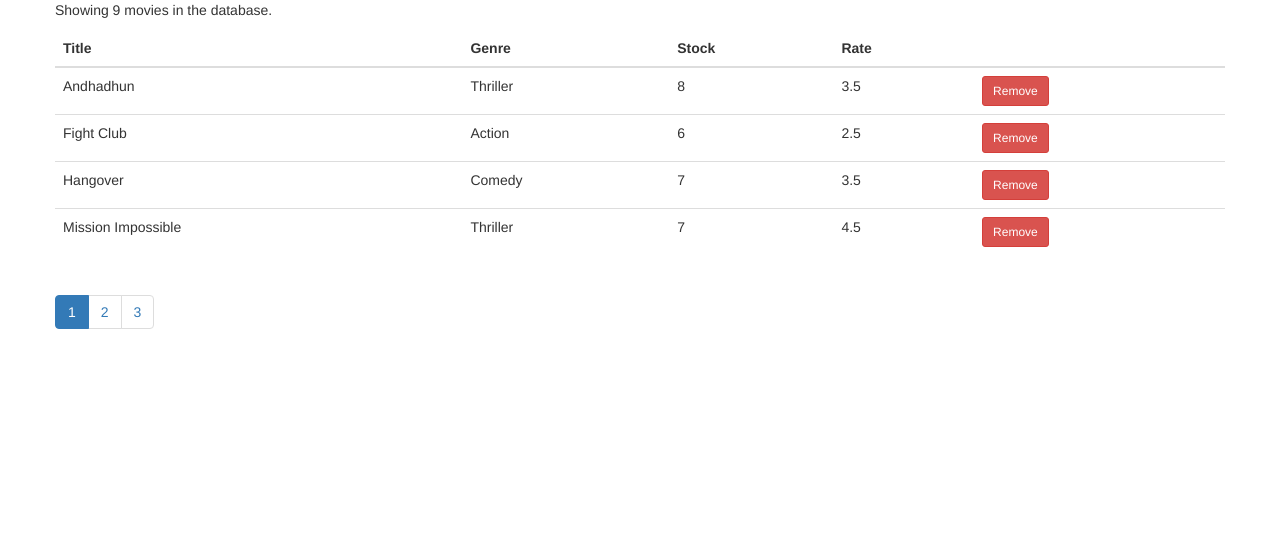
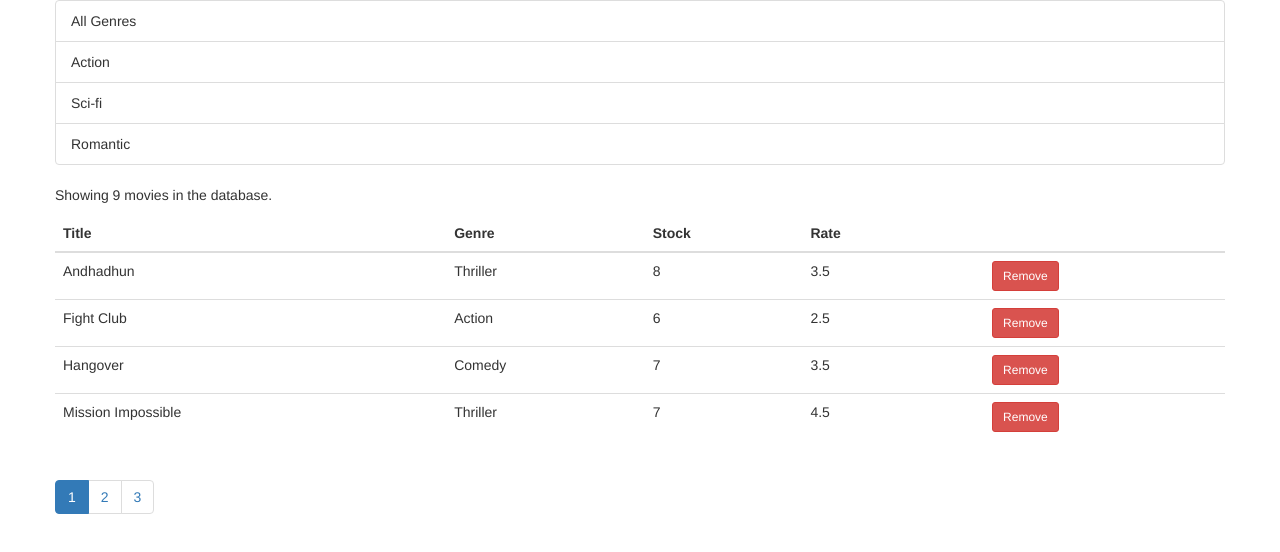
Before and after one commit to anjumriashat/movie-service, a React (Create React App) app: page / in a window 1280 px wide. Shown: the top 552 px of the page. Built offline with nearby package versions, Linux system fonts and the light colour scheme.

Commit message:
added like and group list

```diff
--- /dev/null
+++ b/src/components/common/like.jsx
@@ -0,0 +1,16 @@
+import React from "react";
+
+const Like = props => {
+  let classes = "fa fa-heart";
+  if (!props.liked) classes += "-o";
+  return (
+    <i
+      onClick={props.onClick}
+      style={{ cursor: "pointer" }}
+      className={classes}
+      aria-hidden="true"
+    />
+  );
+};
+
+export default Like;
--- /dev/null
+++ b/src/components/common/listGroup.jsx
@@ -0,0 +1,32 @@
+import React from "react";
+
+const ListGroup = ({
+  items,
+  textProperty,
+  valueProperty,
+  selectedItem,
+  onItemSelect
+}) => {
+  return (
+    <ul className="list-group">
+      {items.map(item => (
+        <li
+          onClick={() => onItemSelect(item)}
+          key={item[valueProperty]}
+          className={
+            item === selectedItem ? "list-group-item active" : "list-group-item"
+          }
+        >
+          {item[textProperty]}
+        </li>
+      ))}
+    </ul>
+  );
+};
+
+ListGroup.defaultProps = {
+  textProperty: "name",
+  valueProperty: "_id"
+};
+
+export default ListGroup;
--- a/src/components/movies.jsx
+++ b/src/components/movies.jsx
@@ -1,6 +1,6 @@
 import React, { Component } from "react";
 import MoviesTable from "./moviesTable";
-
+import ListGroup from "./common/listGroup";
 import Pagination from "./common/pagination";
 import { getMovies } from "../services/moviesName";
 import { getGenres } from "../services/movieGenre";
@@ -78,6 +78,13 @@ class Movies extends Component {
 
     return (
       <div className="row">
+        <div className="col-3">
+          <ListGroup
+            items={this.state.genres}
+            selectedItem={this.state.selectedGenre}
+            onItemSelect={this.handleGenreSelect}
+          />
+        </div>
         <div className="col">
           <p>Showing {totalCount} movies in the database.</p>
           <MoviesTable
--- a/src/components/moviesTable.jsx
+++ b/src/components/moviesTable.jsx
@@ -1,5 +1,6 @@
 import React, { Component } from "react";
 import Table from "./common/table";
+import Like from "./common/like";
 
 class MoviesTable extends Component {
   columns = [
@@ -7,6 +8,12 @@ class MoviesTable extends Component {
     { path: "genre.name", label: "Genre" },
     { path: "numberInStock", label: "Stock" },
     { path: "dailyRentalRate", label: "Rate" },
+    {
+      key: "like",
+      content: movie => (
+        <Like liked={movie.liked} onClick={() => this.props.onLike(movie)} />
+      )
+    },
     {
       key: "delete",
       content: movie => (
```
